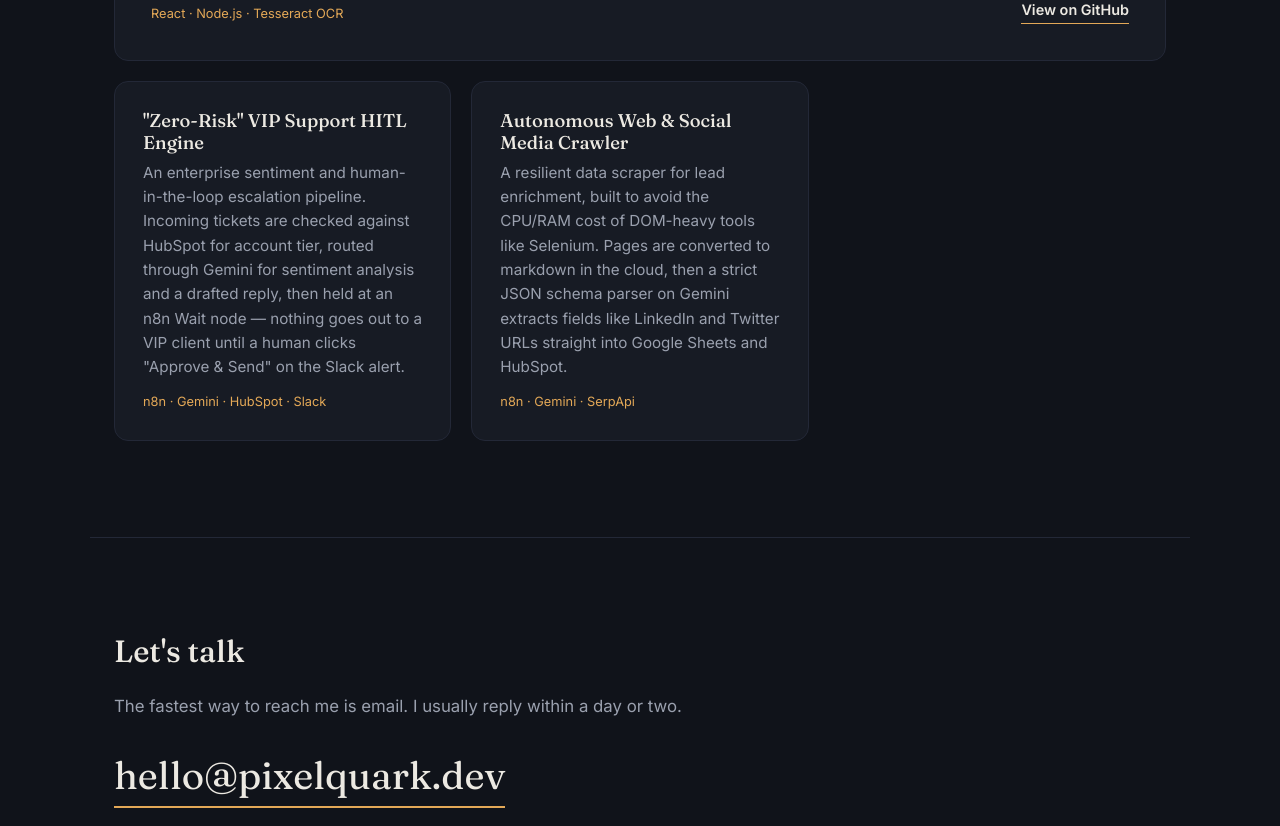
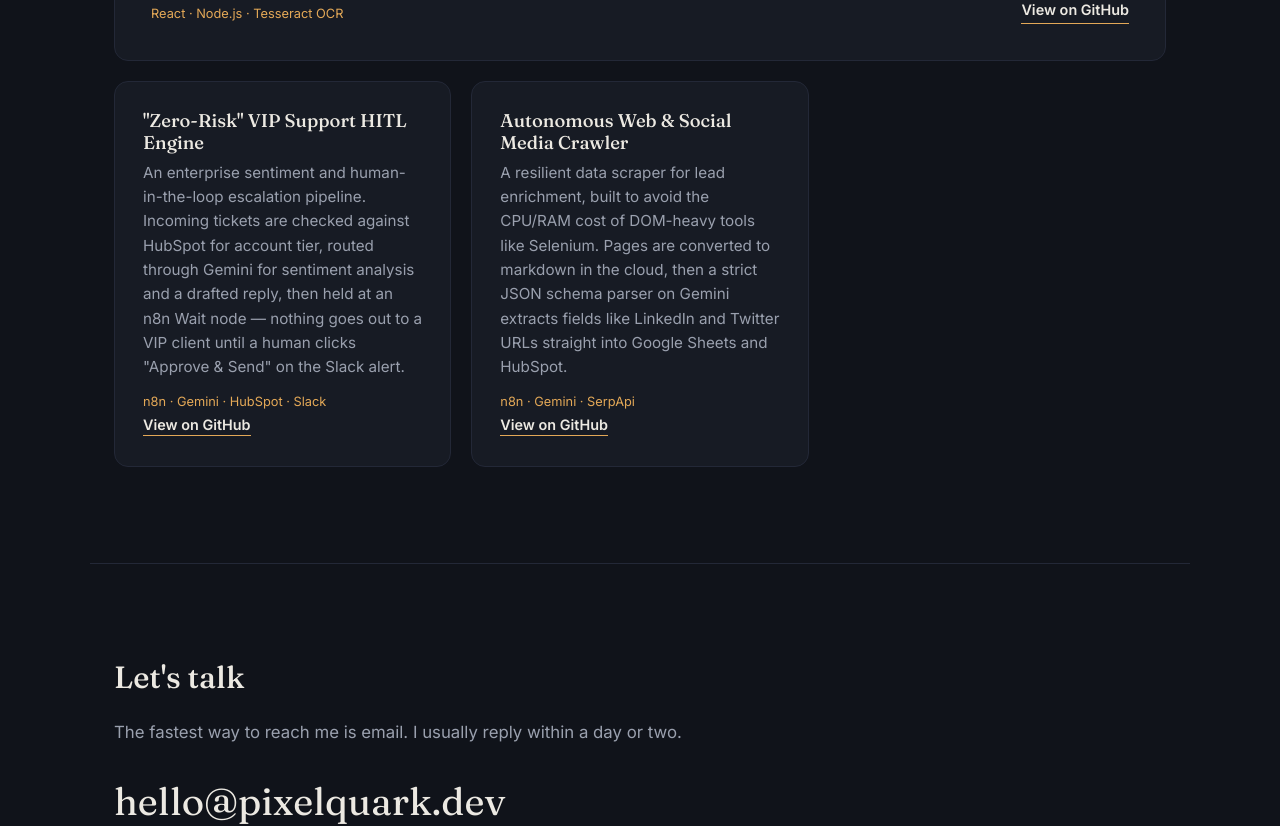
Before and after one commit to Syeda-Fiza-Gilani/Portfolio-React, a React (Vite) app: page / in a window 1280 px wide. Shown: the part 1633-2459 px from the top of the page. Built offline with nearby package versions, Linux system fonts and the light colour scheme.

Commit message:
Refactor Projects component with updated project data

```diff
--- a/src/components/Projects.jsx
+++ b/src/components/Projects.jsx
@@ -53,6 +53,16 @@ export default function Projects() {
               <h3>{project.title}</h3>
               <p>{project.description}</p>
               <span className="project__tags">{project.tags}</span>
+              {project.link && (
+                <a
+                  className="project__link"
+                  href={project.link.href}
+                  target="_blank"
+                  rel="noopener noreferrer"
+                >
+                  {project.link.label}
+                </a>
+              )}
             </article>
           )
         )}
```
